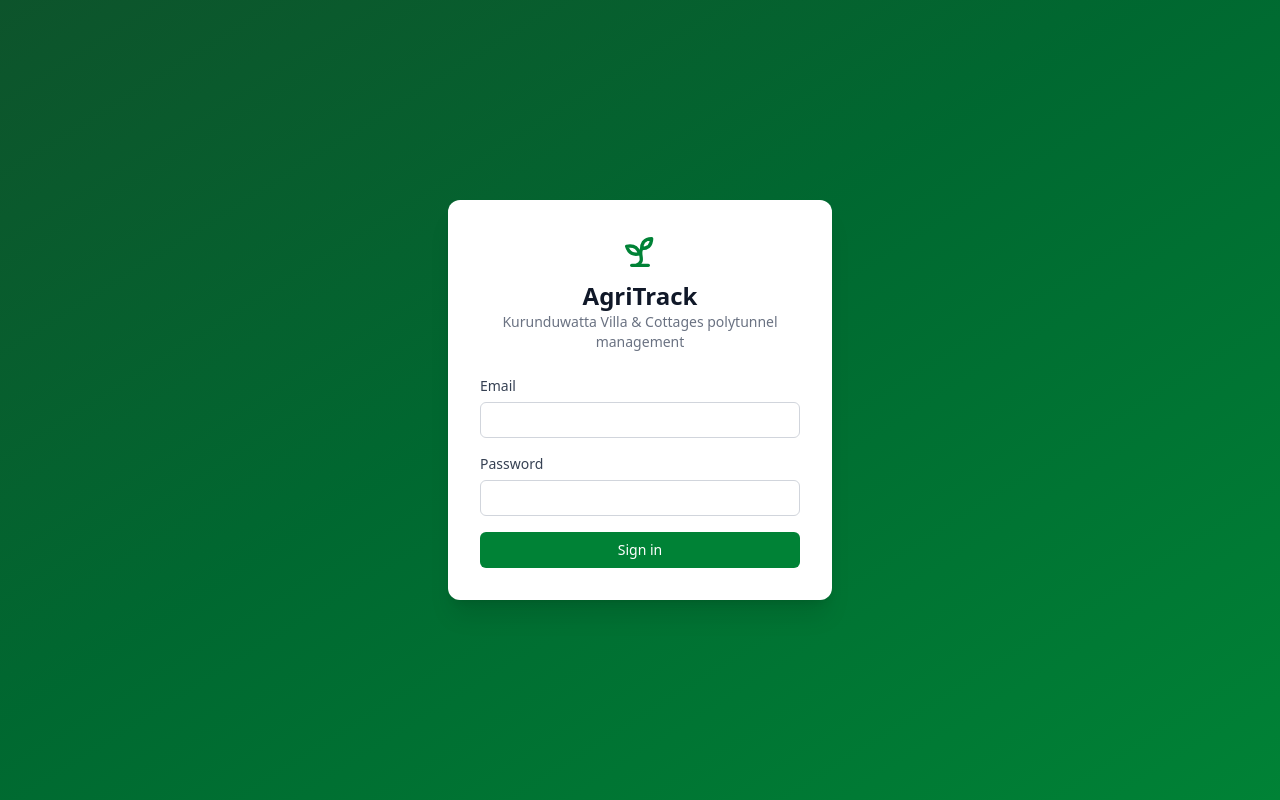
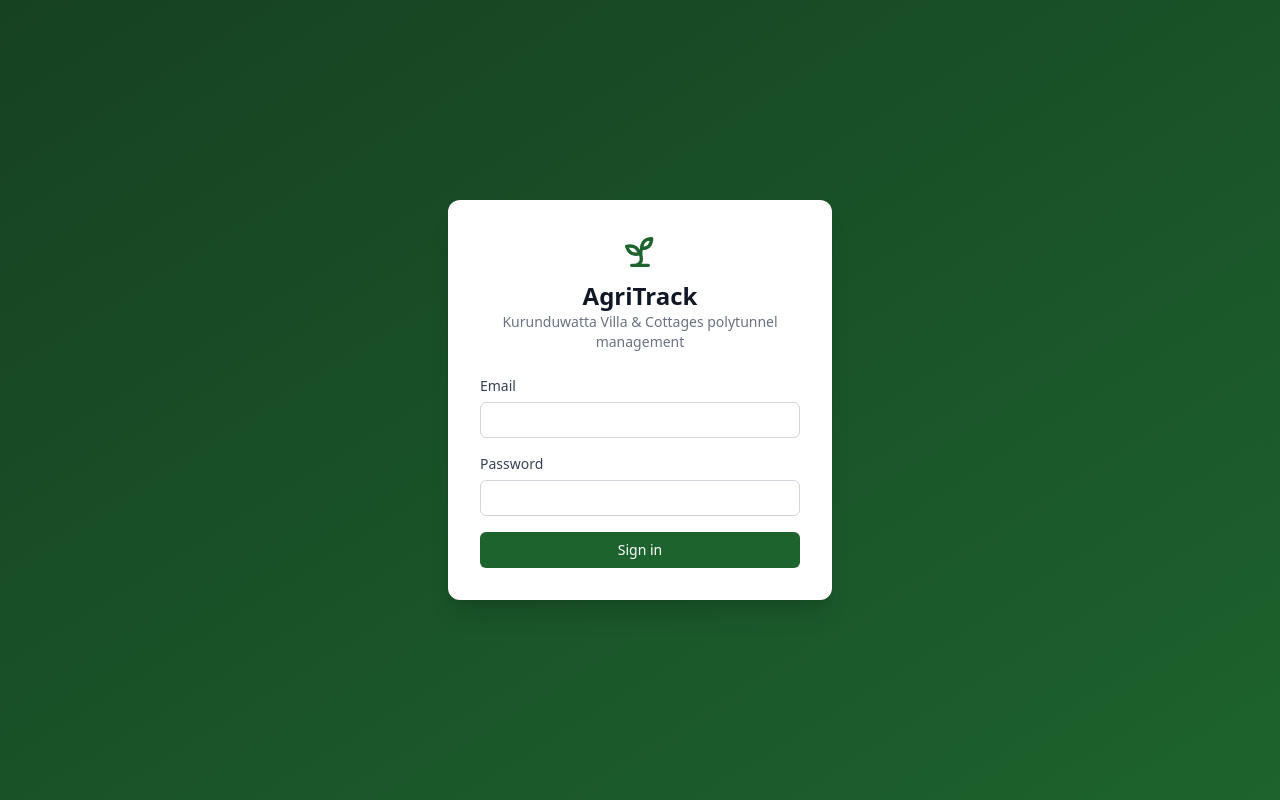
Before and after one commit to ThuryaNikethani/AgriTrack-, a Next.js app: page /login in a window 1280 px wide. Built offline with nearby package versions, Linux system fonts and the light colour scheme.

Commit message:
Add green and gold brand theme with Plus Jakarta Sans and Fraunces fonts

```diff
--- a/src/app/globals.css
+++ b/src/app/globals.css
@@ -1,15 +1,56 @@
 @import "tailwindcss";
 
 :root {
-  --background: #f7f9f6;
-  --foreground: #1c2a1f;
+  --background: #f4f5ef;
+  --foreground: #14231b;
 }
 
 @theme inline {
   --color-background: var(--background);
   --color-foreground: var(--foreground);
-  --font-sans: var(--font-geist-sans);
+  --font-sans: var(--font-jakarta);
+  --font-display: var(--font-fraunces);
   --font-mono: var(--font-geist-mono);
+}
+
+/* Athukorala Group brand: green (from the logo) and gold. The default "green" scale is replaced. */
+@theme {
+  --color-green-50: #f0f9f1;
+  --color-green-100: #dcf1df;
+  --color-green-200: #bbe3c1;
+  --color-green-300: #8ccf96;
+  --color-green-400: #57b565;
+  --color-green-500: #339a43;
+  --color-green-600: #237d35;
+  --color-green-700: #1d632d;
+  --color-green-800: #1a4f27;
+  --color-green-900: #164222;
+  --color-green-950: #082410;
+
+  --color-gold-50: #fdf9ec;
+  --color-gold-100: #f9efc9;
+  --color-gold-200: #f2dd8f;
+  --color-gold-300: #eac65a;
+  --color-gold-400: #e2b13a;
+  --color-gold-500: #c9932a;
+  --color-gold-600: #a87322;
+  --color-gold-700: #855620;
+
+  --shadow-soft: 0 1px 2px rgb(16 24 20 / 0.04), 0 2px 8px -2px rgb(16 24 20 / 0.06);
+  --shadow-lift: 0 4px 12px -2px rgb(16 24 20 / 0.08), 0 12px 32px -8px rgb(16 24 20 / 0.12);
+
+  --animate-fade-up: fade-up 0.45s cubic-bezier(0.22, 1, 0.36, 1) both;
+
+  @keyframes fade-up {
+    from {
+      opacity: 0;
+      transform: translateY(6px);
+    }
+    to {
+      opacity: 1;
+      transform: translateY(0);
+    }
+  }
 }
 
 @media print {
@@ -27,7 +68,31 @@
 }
 
 body {
-  background: var(--background);
+  background:
+    radial-gradient(1200px 600px at 100% -10%, rgb(51 154 67 / 0.07), transparent 60%),
+    radial-gradient(900px 500px at -10% 110%, rgb(226 177 58 / 0.1), transparent 60%),
+    var(--background);
+  background-attachment: fixed;
   color: var(--foreground);
-  font-family: var(--font-sans), Arial, Helvetica, sans-serif;
+  font-family: var(--font-sans), ui-sans-serif, system-ui, sans-serif;
+  -webkit-font-smoothing: antialiased;
 }
+
+::selection {
+  background: rgb(226 177 58 / 0.3);
+}
+
+/* Slim scrollbars */
+* {
+  scrollbar-width: thin;
+  scrollbar-color: rgb(20 35 27 / 0.2) transparent;
+}
+
+@media (prefers-reduced-motion: reduce) {
+  *,
+  *::before,
+  *::after {
+    animation-duration: 0.01ms !important;
+    transition-duration: 0.01ms !important;
+  }
+}
--- a/src/app/layout.tsx
+++ b/src/app/layout.tsx
@@ -1,10 +1,16 @@
 import type { Metadata } from "next";
-import { Geist, Geist_Mono } from "next/font/google";
+import { Fraunces, Geist_Mono, Plus_Jakarta_Sans } from "next/font/google";
 import "./globals.css";
 
-const geistSans = Geist({
-  variable: "--font-geist-sans",
+const jakarta = Plus_Jakarta_Sans({
+  variable: "--font-jakarta",
   subsets: ["latin"],
+});
+
+const fraunces = Fraunces({
+  variable: "--font-fraunces",
+  subsets: ["latin"],
+  weight: ["500", "600", "700"],
 });
 
 const geistMono = Geist_Mono({
@@ -28,7 +34,7 @@ export default function RootLayout({
 }>) {
   return (
     <html lang="en">
-      <body className={`${geistSans.variable} ${geistMono.variable} antialiased`}>
+      <body className={`${jakarta.variable} ${fraunces.variable} ${geistMono.variable} antialiased`}>
         {children}
       </body>
     </html>
```
